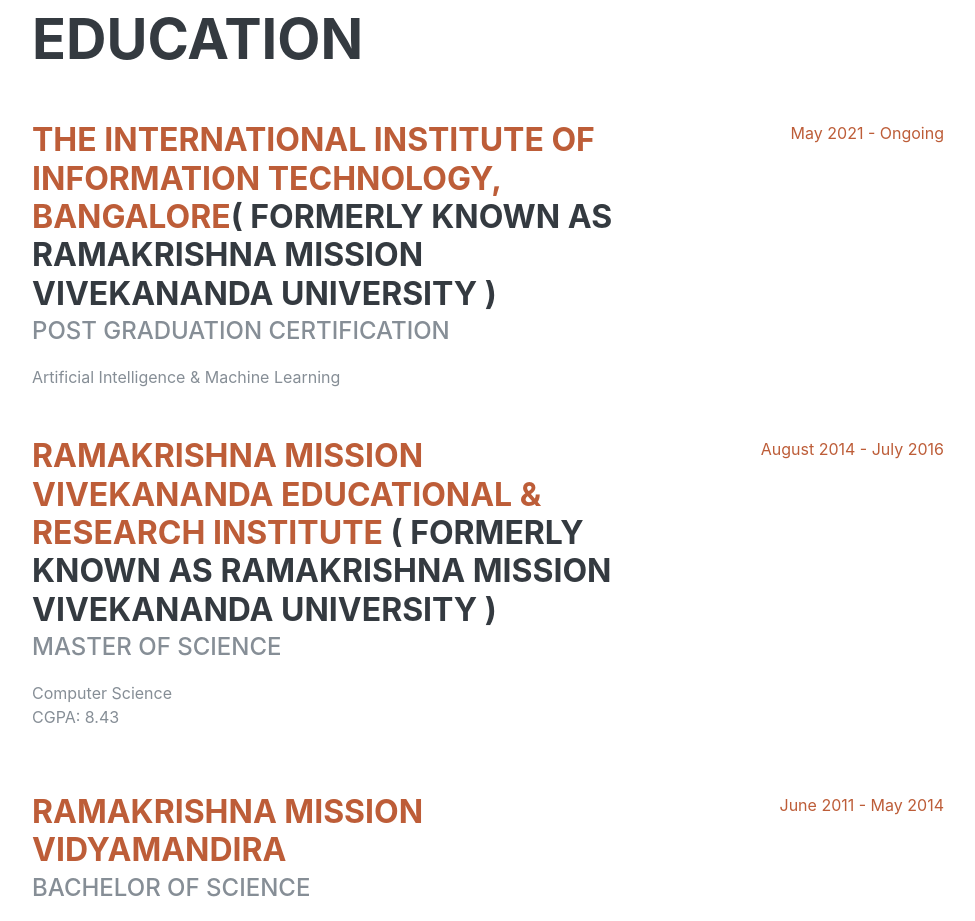
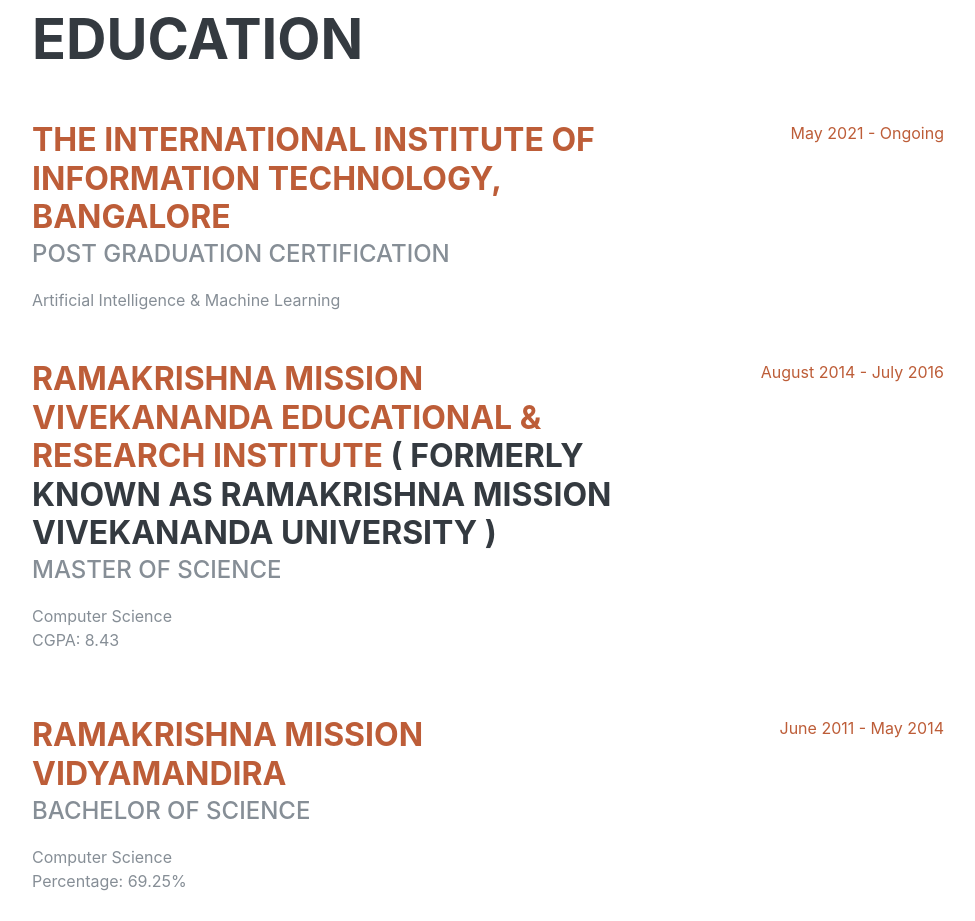
Before and after one commit to kantajitshaw/kantajitshaw.github.io, a plain HTML site: page index.html in a window 1280 px wide. Shown: the part 1700-2621 px from the top of the page, without its empty margins (288-1263 px from the left). Drawn offline with Linux system fonts and the light colour scheme; a web font is replaced by a local one.

Commit message:
Added pgd in iiitb in education & correction

```diff
--- a/index.html
+++ b/index.html
@@ -161,7 +161,7 @@
 
         <div class="resume-item d-flex flex-column flex-md-row justify-content-between mb-5">
           <div class="resume-content">
-            <h3 class="mb-0"><a href="http://www.iiitb.ac.in/" target="_blank" data-content="http://rkmvu.ac.in/" data-type="external" rel="nofollow">The International Institute of Information Technology, Bangalore</a>( Formerly known as Ramakrishna Mission Vivekananda University )</h3>
+            <h3 class="mb-0"><a href="http://www.iiitb.ac.in/" target="_blank" data-content="http://rkmvu.ac.in/" data-type="external" rel="nofollow">The International Institute of Information Technology, Bangalore</a></h3>
             <div class="subheading mb-3">Post Graduation Certification</div>
             <div>Artificial Intelligence &amp; Machine Learning</div>
             <!--<p>CGPA: 8.43</p>-->
```
